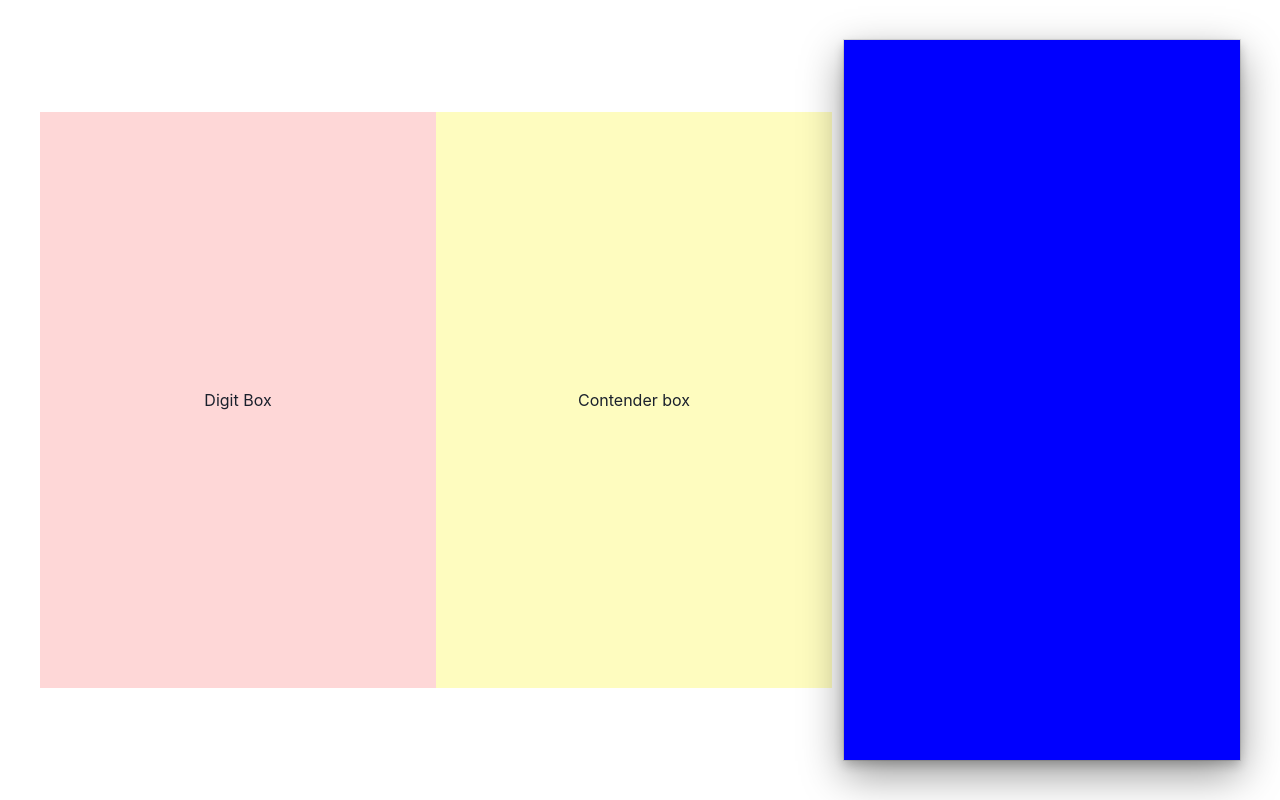
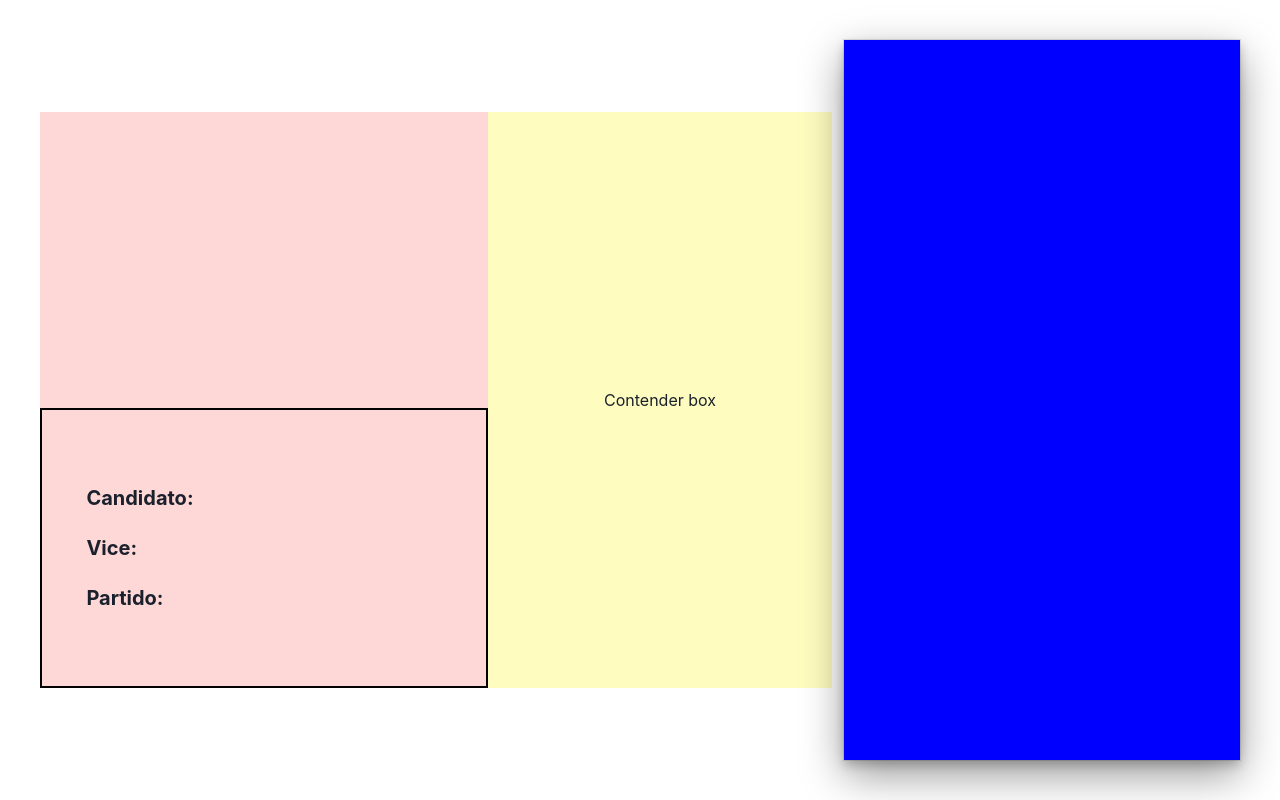
Before and after one commit to Joel-leal/voting-system, a Next.js app: page /voting in a window 1280 px wide. Built offline with nearby package versions, Linux system fonts and the light colour scheme.

Commit message:
feat: create component PartyInfo

```diff
--- a/packages/components/Display.tsx
+++ b/packages/components/Display.tsx
@@ -1,10 +1,12 @@
 import { Flex, Grid } from '@chakra-ui/react';
+
+import PartyInfo from './PartyInfo';
 
 export default function Display() {
   return (
     <Grid templateColumns="1fr 1fr" h="80%" alignSelf="center">
-      <Flex bg="#FED7D7" h="100%" justifyContent="center" alignItems="center">
-        Digit Box
+      <Flex bg="#FED7D7" h="100%" justifyContent="center" alignItems="end">
+        <PartyInfo />
       </Flex>
       <Flex bg="#FEFCBF" h="100%" justifyContent="center" alignItems="center">
         Contender box
--- /dev/null
+++ b/packages/components/PartyInfo.tsx
@@ -0,0 +1,37 @@
+import { Box, Text } from '@chakra-ui/react';
+
+interface IPartyInfo {
+  candidate?: string;
+  vice?: string;
+  partido?: string;
+}
+
+export default function PartyInfo({ candidate, vice, partido }: IPartyInfo) {
+  return (
+    <Box
+      display="flex"
+      flexDirection="column"
+      border="2px solid black"
+      w="35vw"
+      h="35vh"
+      justifyContent="center"
+      alignItems="left"
+    >
+      <Box display="flex" marginLeft="10%" py="20px">
+        <Text fontWeight="bold" fontSize="20px">
+          Candidato: {candidate}
+        </Text>
+      </Box>
+      <Box display="flex" marginLeft="10%">
+        <Text fontWeight="bold" fontSize="20px">
+          Vice: {vice}
+        </Text>
+      </Box>
+      <Box display="flex" marginLeft="10%" py="20px">
+        <Text fontWeight="bold" fontSize="20px">
+          Partido: {partido}
+        </Text>
+      </Box>
+    </Box>
+  );
+}
```
